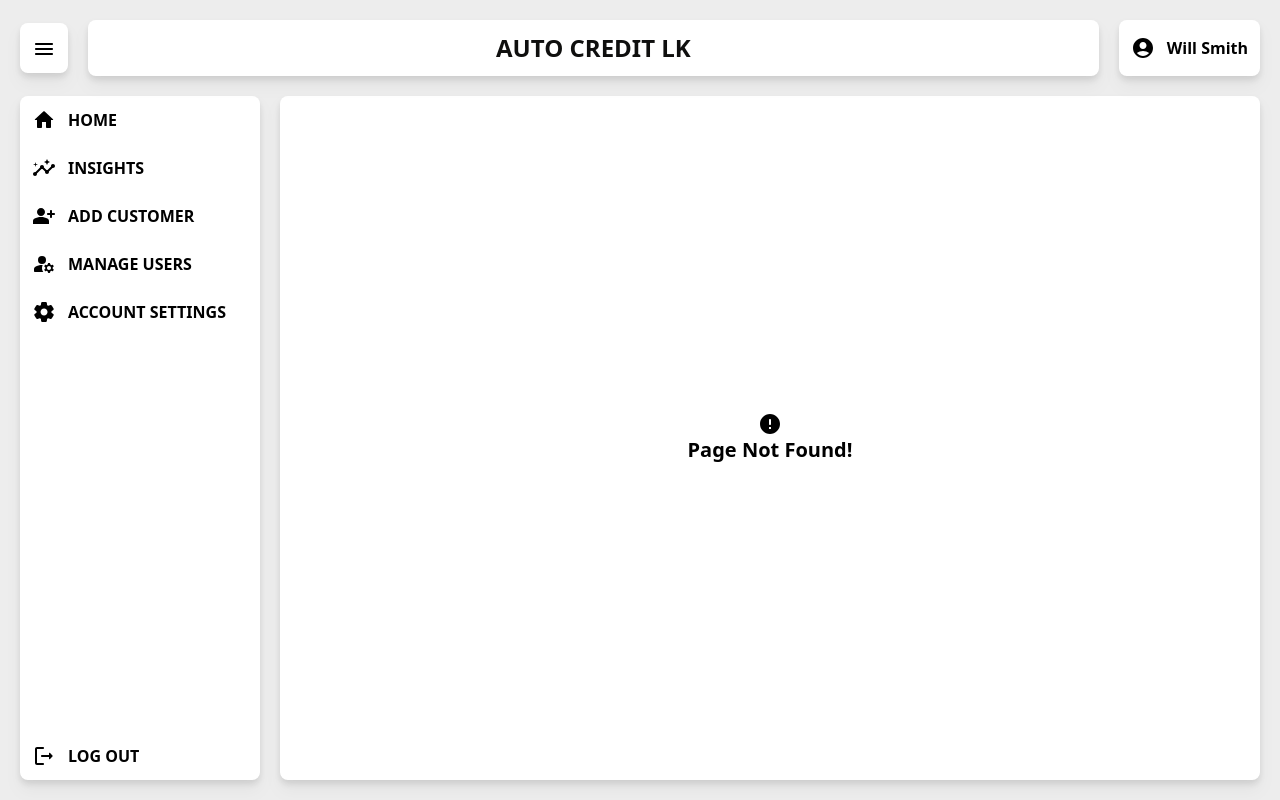
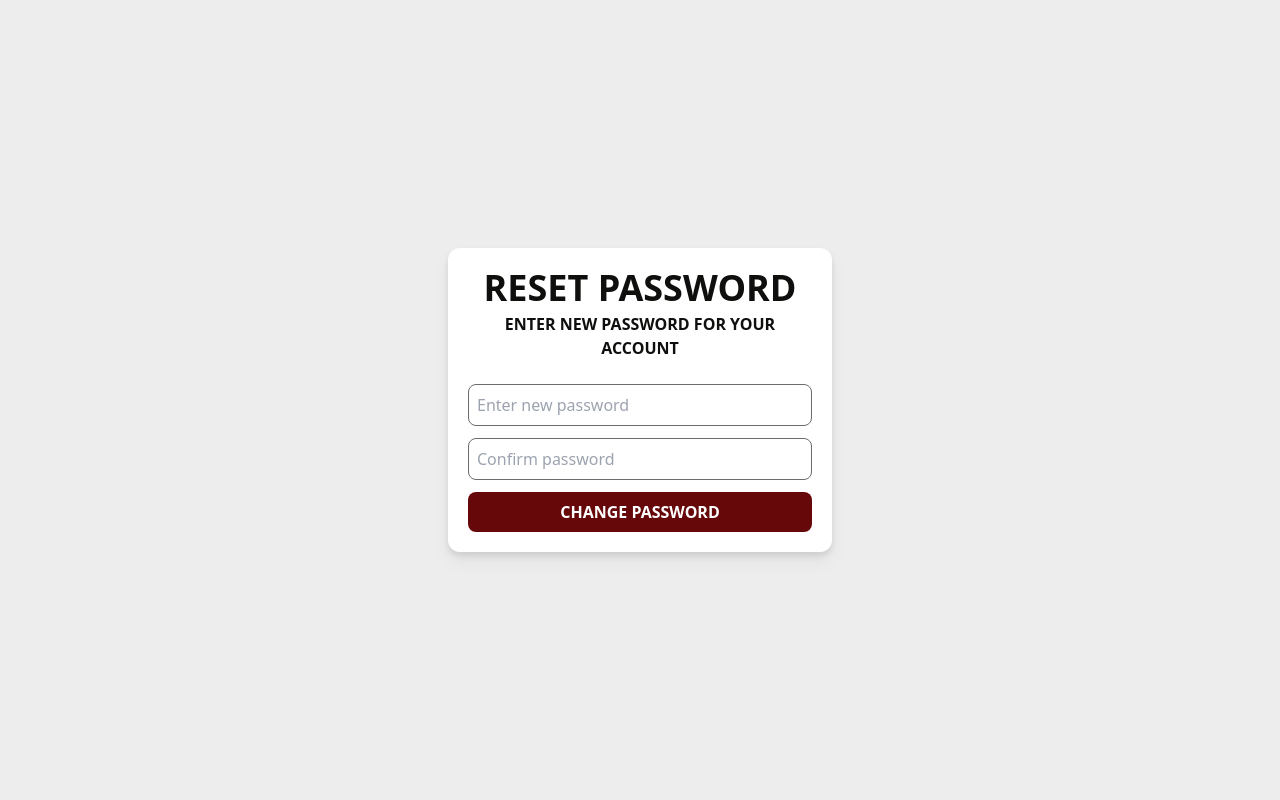
Before and after one commit to semicolon-devs/autocreditlk, a React (Create React App) app in the folder frontend/: page /reset-password in a window 1280 px wide. Before the commit this address had no page. Built offline with nearby package versions, Linux system fonts and the light colour scheme.

Commit message:
reser password page added

```diff
--- a/frontend/src/App.js
+++ b/frontend/src/App.js
@@ -3,6 +3,8 @@ import { Route, Routes } from "react-router-dom";
 import RootLayout from "./layouts/RootLayout";
 
 import SignIn from "./pages/SignIn";
+import RecoverAccount from "./pages/RecoverAccount";
+import ResetPassword from "./pages/ResetPassword";
 import Home from "./pages/Home";
 import DebtorDetails from "./pages/DebtorDetails";
 import AddCustomer from "./pages/AddCustomer";
@@ -33,19 +35,16 @@ const App = () => {
   return (
     <Routes>
       <Route path="/sign-in" element={<SignIn />} />
+      <Route path="/recover-account" element={<RecoverAccount />} />
+      <Route path="/reset-password" element={<ResetPassword />} />
       <Route path="/" element={<RootLayout />}>
-        <Route
-          index
-          element={
-            // <ProtectedRoute>
-            <Home />
-            // </ProtectedRoute>
-          }
-        />
-        <Route path="/debtor-details" element={<DebtorDetails />} />
-        <Route path="/account-settings" element={<AccountSettings />} />
-        <Route path="/add-customer" element={<AddCustomer />} />
-        <Route path="/manage-users" element={<ManageUsers />} />
+        {/* <ProtectedRoute> */}
+          <Route index element={<Home />} />
+          <Route path="/debtor-details" element={<DebtorDetails />} />
+          <Route path="/account-settings" element={<AccountSettings />} />
+          <Route path="/add-customer" element={<AddCustomer />} />
+          <Route path="/manage-users" element={<ManageUsers />} />
+        {/* </ProtectedRoute> */}
         {/* <Route
           path="/admin-dashboard"
           element={
--- /dev/null
+++ b/frontend/src/pages/RecoverAccount.js
@@ -0,0 +1,97 @@
+import { useState } from "react";
+import axios from "axios";
+import { Link } from "react-router-dom";
+import { Formik, Form, useField } from "formik";
+import * as Yup from "yup";
+import Cookies from "universal-cookie";
+import { ThreeDots } from "react-loader-spinner";
+
+import { TextInput } from "../components/FormikElements";
+import SectionTitle from "../components/SectionTitle";
+
+const RecoverAccount = () => {
+  const [loading, setLoading] = useState(false);
+  const [message, setMessage] = useState(null);
+  const [mobileNumberAreaShow, setMobileNumberAreaShow] = useState(false);
+
+  const handleResetRequest = () => {
+    // axios here
+  };
+
+  return (
+    <div className="bg-light w-screen h-screen p-5 flex flex-col">
+      <SectionTitle title="recover account" />
+      <div className="bg-white p-3 rounded-xl drop-shadow-lg grow">
+        <p className="">
+          If you have forgotten your password, please enter the email linked
+          with your account
+        </p>
+        <Formik
+          initialValues={{
+            email: "",
+          }}
+          validationSchema={Yup.object({
+            email: Yup.string()
+              .email("Invalid email address")
+              .required("Required"),
+          })}
+          onSubmit={(values, { setSubmitting, resetForm }) => {
+            // handleResetRequest(values.email);
+            setSubmitting(false);
+            resetForm({});
+          }}
+        >
+          <Form className="mt-3 w-full max-w-md">
+            <TextInput
+              name="email"
+              type="email"
+              placeholder="Enter your email"
+            />
+
+            <button
+              type="submit"
+              className="bg-maroon rounded-lg py-2 px-3 flex items-center justify-center"
+            >
+              {loading ? (
+                <ThreeDots
+                  height="40"
+                  width="40"
+                  radius="9"
+                  color="white"
+                  ariaLabel="three-dots-loading"
+                  wrapperStyle={{}}
+                  wrapperClassName=""
+                  visible={true}
+                />
+              ) : (
+                <p className="text-white font-semibold capitalize">
+                  reset password
+                </p>
+              )}
+            </button>
+
+            {message && (
+              <div className="">
+                <p className="">{message}</p>
+              </div>
+            )}
+          </Form>
+        </Formik>
+        {/* {mobileNumberAreaShow && ( */}
+        <div className="mt-3">
+          <p className="">
+            An OTP will be sent to your mobile number{" "}
+            <span className="">*******739</span>. Please enter the received OTP
+          </p>
+          <input
+            type="number"
+            className="w-full max-w-sm border-darkGrey border rounded-lg text-center mt-3 p-2"
+          />
+        </div>
+        {/* )} */}
+      </div>
+    </div>
+  );
+};
+
+export default RecoverAccount;
--- /dev/null
+++ b/frontend/src/pages/ResetPassword.js
@@ -0,0 +1,93 @@
+import { useState } from "react";
+import axios from "axios";
+import { Formik, Form } from "formik";
+import * as Yup from "yup";
+import Cookies from "universal-cookie";
+import { ThreeDots } from "react-loader-spinner";
+
+import { TextInput } from "../components/FormikElements";
+
+const ResetPassword = () => {
+  const [loading, setLoading] = useState(false);
+  const [message, setMessage] = useState(null);
+
+  return (
+    <div className=" bg-light flex justify-center items-center w-screen h-screen p-5">
+      <div className="bg-white p-5 rounded-xl drop-shadow-lg w-full max-w-sm">
+        <h2 className="text-dark uppercase text-center text-4xl font-bold mb-1">
+          reset password
+        </h2>
+        <p className="text-dark uppercase text-center font-semibold mb-6">
+          enter new password for your account
+        </p>
+        <Formik
+          initialValues={{
+            password: "",
+            confirmPassword: "",
+          }}
+          validationSchema={Yup.object({
+            password: Yup.string()
+              .required("Required")
+              .min(8, "Your password is too short.")
+              .matches(
+                /^(?=.*[a-z])(?=.*[A-Z])(?=.*\d)(?=.*[@$!%*?&])[A-Za-z\d@$!%*?&]+$/,
+                "Password must contain at least one uppercase letter, one lowercase letter, one numeral, and one symbol."
+              ),
+            confirmPassword: Yup.string()
+              .required("Required")
+              .oneOf([Yup.ref("password")], "Passwords must match"),
+          })}
+          onSubmit={(values, { setSubmitting, resetForm }) => {
+            // handlePasswordReset(values.password);
+            setSubmitting(false);
+            resetForm({});
+          }}
+        >
+          <Form>
+            <TextInput
+              name="password"
+              type="password"
+              placeholder="Enter new password"
+            />
+
+            <TextInput
+              name="confirmPassword"
+              type="password"
+              placeholder="Confirm password"
+            />
+
+            <button
+              type="submit"
+              className="bg-maroon w-full rounded-lg px-4 py-2 flex items-center justify-center"
+            >
+              {loading ? (
+                <ThreeDots
+                  height="40"
+                  width="40"
+                  radius="9"
+                  color="white"
+                  ariaLabel="three-dots-loading"
+                  wrapperStyle={{}}
+                  wrapperClassName=""
+                  visible={true}
+                />
+              ) : (
+                <p className="text-white uppercase font-bold">
+                  change password
+                </p>
+              )}
+            </button>
+
+            {message && (
+              <div className="">
+                <p className="">{message}</p>
+              </div>
+            )}
+          </Form>
+        </Formik>
+      </div>
+    </div>
+  );
+};
+
+export default ResetPassword;
--- a/frontend/src/pages/SignIn.js
+++ b/frontend/src/pages/SignIn.js
@@ -1,4 +1,5 @@
 import { useState } from "react";
+import { Link } from "react-router-dom";
 import axios from "axios";
 import { Formik, Form } from "formik";
 import * as Yup from "yup";
@@ -16,13 +17,13 @@ const SignIn = () => {
   // sign in axio here
 
   return (
-    <div className=" bg-gradient-to-b from-purple-400 to-purple-500 flex justify-center items-center w-screen h-screen">
-      <div className="bg-purple-100 p-5 rounded-xl border-b-purple-900 border-b-4 w-11/12 max-w-sm">
-        <p className="text-purple-900 uppercase text-center text-4xl font-bold mb-1">
+    <div className=" bg-light flex justify-center items-center w-screen h-screen p-5">
+      <div className="bg-white p-5 rounded-xl drop-shadow-lg w-full max-w-sm">
+        <h3 className="text-dark uppercase text-center text-4xl font-bold mb-1">
           sign in
-        </p>
-        <p className="text-purple-900 uppercase text-center font-semibold mb-6">
-          sign in to view and manage clients
+        </h3>
+        <p className="text-dark uppercase text-center font-semibold mb-6">
+          sign in to view and manage customers
         </p>
         <Formik
           initialValues={{
@@ -52,6 +53,15 @@ const SignIn = () => {
               type="password"
               placeholder="Enter password"
             />
+
+            <p className="mb-3 italic">
+              Forgot your password ?{" "}
+              <Link to="/recover-account">
+                <span className="text-maroon capitalize underline">
+                  click here
+                </span>
+              </Link>
+            </p>
 
             {message && (
               <div className="">
```
